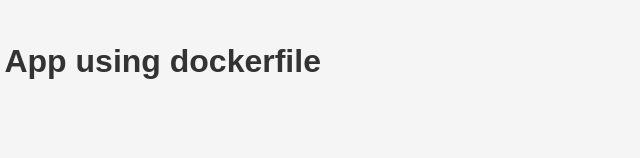
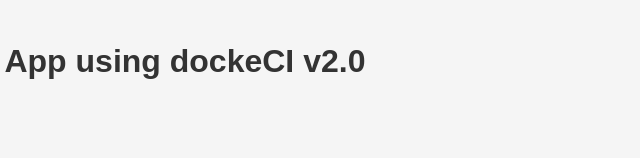
Before and after one commit to ppapstructure/docker-ci, a website: page public/index.html in a window 1280 px wide. Shown: the part 284-442 px from the top of the page, 533-1173 px from the left. Drawn offline with Linux system fonts and the light colour scheme.

Commit message:
fastcampus docker CI

```diff
--- a/public/index.html
+++ b/public/index.html
@@ -7,7 +7,7 @@
 </head>
 <body>
   <img src="images/fastcampus.png" alt="fastcampus logo">
-  <h1>Welcome to Fastcampus - Nodejs App using dockerfile</h1>
+  <h1>Welcome to Fastcampus - Nodejs App using dockeCI v2.0</h1>
   <p>This is a sample Nodejs application!</p>
 </body>
 </html>
```
